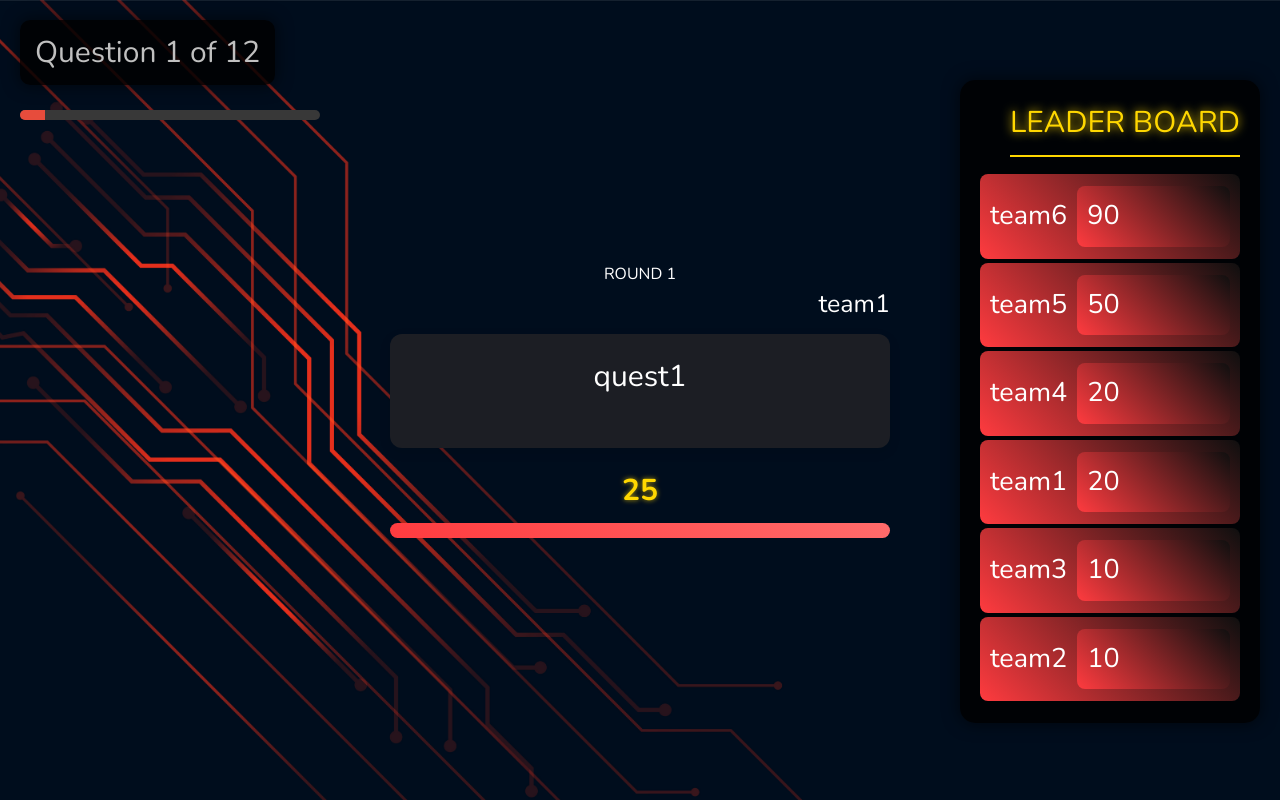
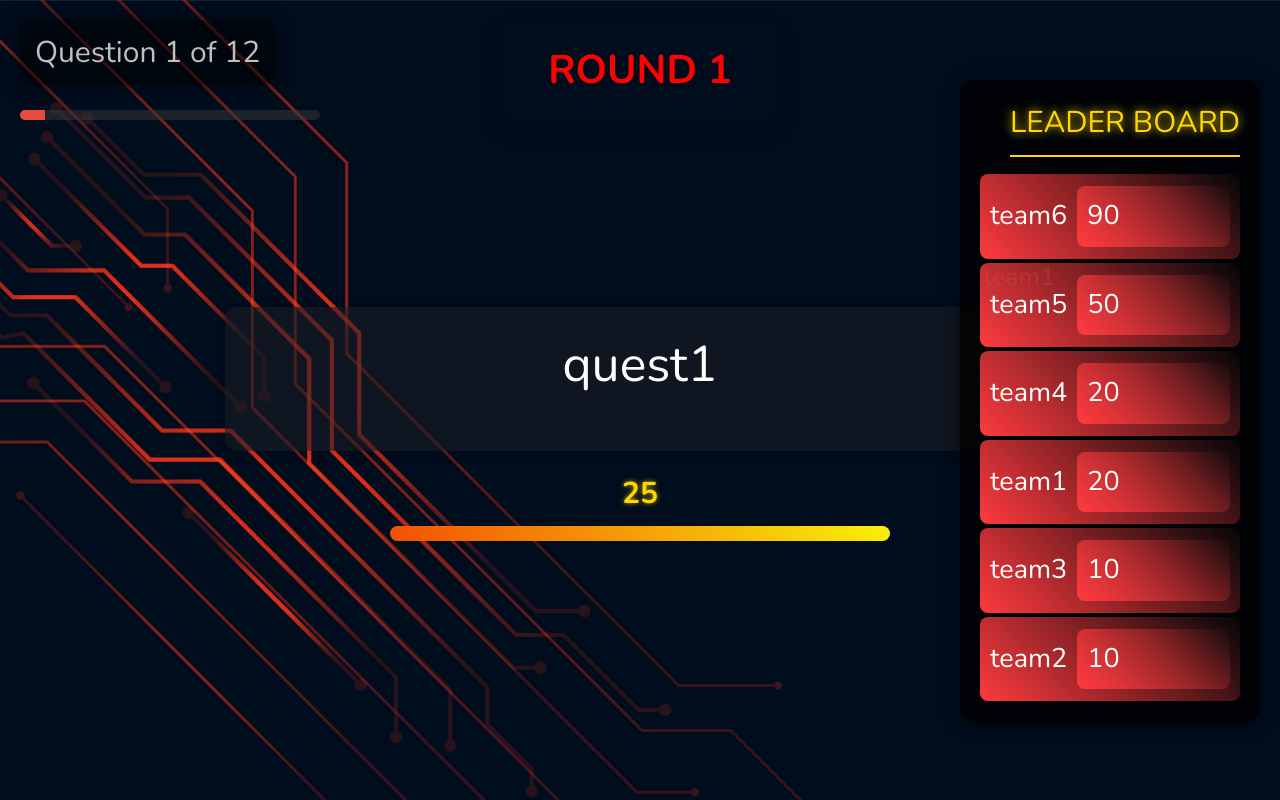
Before and after one commit to Nishantrde/cyber_quest, a Django app: page /r1_quest in a window 1280 px wide. Run offline with Django 4.2, Linux system fonts and the light colour scheme; data comes from the database, SQL or seed files in the repository; some libraries are stand-ins or nearby versions.

Commit message:
Initial Commit

```diff
--- a/mainapp/static/css/r1_quest.css
+++ b/mainapp/static/css/r1_quest.css
@@ -61,7 +61,7 @@
     top: 20px; /* Distance from the top of the viewport */
     left: 50%; /* Center horizontally */
     transform: translateX(-50%); /* Adjust to the exact center */
-    color: #fc5102;
+    color: #fc0202;
     font-size: 40px;
     font-weight: 700;
     text-transform: uppercase;
--- a/staticfiles_build/static/css/r1_quest.css
+++ b/staticfiles_build/static/css/r1_quest.css
@@ -28,7 +28,7 @@
 .team-container {
     display: flex;
     justify-content: flex-end; /* Aligns the team name to the right */
-    width: 500px;
+    width: 830px;
     margin-bottom: 10px; /* Spacing between team name and quiz container */
 }
 
@@ -39,10 +39,10 @@
 }
 
 .quiz-container {
-    background-color: #1c1e24;
+    background-color: #1c1e2496;
     padding: 20px;
     border-radius: 12px;
-    width: 500px;
+    width: 830px;
     max-width: 100%;
     box-shadow: 0px 4px 12px rgba(0, 0, 0, 0.1);
     text-align: center;
@@ -55,8 +55,37 @@
     margin-bottom: 25px;
 }
 
+
+#heading {
+    position: fixed; /* Keep the heading at the top */
+    top: 20px; /* Distance from the top of the viewport */
+    left: 50%; /* Center horizontally */
+    transform: translateX(-50%); /* Adjust to the exact center */
+    color: #fc0202;
+    font-size: 40px;
+    font-weight: 700;
+    text-transform: uppercase;
+    padding: 20px 50px;
+    border-radius: 15px;
+    box-shadow: 0 10px 20px rgba(0, 0, 0, 0.2);
+    text-shadow: 2px 2px 5px rgba(0, 0, 0, 0.3); /* Text shadow */
+    z-index: 300; /* Ensure the heading is above other elements */
+}
+
+
+@keyframes fadeIn {
+    0% {
+        opacity: 0;
+        transform: scale(0.8);
+    }
+    100% {
+        opacity: 1;
+        transform: scale(1);
+    }
+}
+
 .question-text {
-    font-size: 30px;
+    font-size: 50px;
     font-weight: 500;
     margin-bottom: 5px;
 }
@@ -69,7 +98,7 @@
     display: flex;
     justify-content: space-between;
     align-items: center;
-    background-color: rgba(0, 0, 0, 0.8); /* Slightly transparent background */
+    background-color: rgba(0, 0, 0, 0.496); /* Slightly transparent background */
     padding: 10px 15px;
     border-radius: 10px;
     z-index: 200; /* Ensures the status bar is above other elements */
@@ -87,7 +116,7 @@
     top: 110px; /* Increased distance from the top of the viewport for more gap */
     left: 20px; /* Aligns with the status bar */
     height: 10px; /* Increased height for a thicker progress bar */
-    background-color: #383838;
+    background-color: #38383886;
     border-radius: 8px;
     overflow: hidden;
     width: 300px; /* Increased width for a larger progress bar */
@@ -137,7 +166,7 @@
     padding: 10px;
     color: #FFFFFF;
     font-size: 27px;
-    background: linear-gradient(45deg, #ff3b3f, #0f0f0f);
+    background: linear-gradient(45deg, #ff3b3f, #0f0f0f57);
     border-radius: 8px;
     transition: transform 0.3s ease, background 0.3s ease;
     cursor: pointer; /* Change cursor to indicate interactivity */
@@ -206,7 +235,7 @@
 
 /* Timer Bar */
 .timer-bar {
-    background: linear-gradient(45deg, #ff3b3f, #ff6b6b); /* Attractive gradient */
+    background: linear-gradient(45deg, #f34f03, #f9f108); /* Attractive gradient */
     height: 15px;
     width: 100%;
     border-radius: 10px;
```
